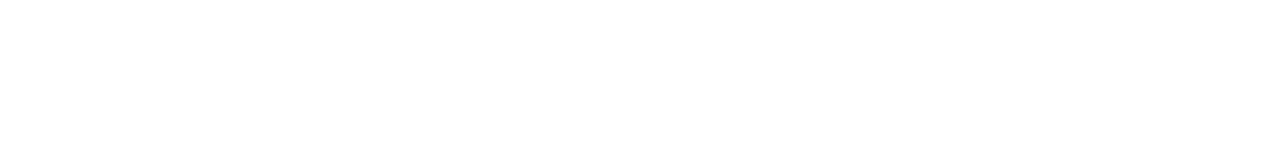
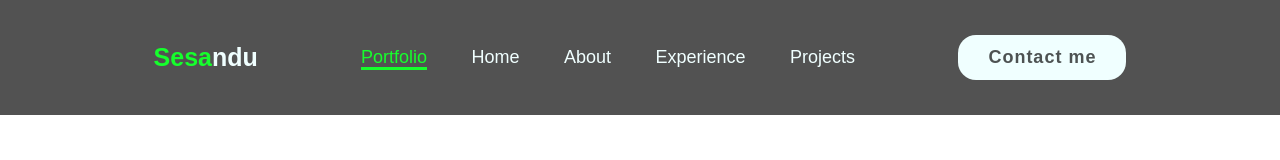
Before and after one commit to sesandu-raj/Personal_Portfolio-Level-0-, a plain HTML site: page index.html in a window 1280 px wide. Drawn offline with nearby package versions, Linux system fonts and the light colour scheme.

Commit message:
Added NAvigation bar and Styled it

```diff
--- a/index.html
+++ b/index.html
@@ -10,5 +10,18 @@
       rel="stylesheet"
     />
   </head>
-  <body></body>
+  <body>
+    <header class="header">
+      <a href="#" class="logo"><span>Sesa</span>ndu</a>
+      <nav class="navbar">
+        <a href="#" class="active">Portfolio</a>
+        <a href="#">Home</a>
+        <a href="#">About</a>
+        <a href="#">Experience</a>
+        <a href="#">Projects</a>
+      </nav>
+
+      <a href="#" class="contact">Contact me</a>
+    </header>
+  </body>
 </html>
--- a/style.css
+++ b/style.css
@@ -6,3 +6,68 @@
   text-decoration: none;
   list-style: none;
 }
+
+.header {
+  position: fixed;
+  top: 0;
+  left: 0;
+  width: 100%;
+  padding: 35px 12%;
+  background: rgba(0, 0, 0, 0.679);
+  backdrop-filter: blur(10px);
+  display: flex;
+  justify-content: space-between;
+  align-items: center;
+  z-index: 100;
+}
+
+.logo {
+  font-size: 25px;
+  color: azure;
+  font-weight: 600;
+  transition: 0.3s ease;
+}
+
+.logo:hover {
+  color: rgb(21, 255, 44);
+  text-shadow: 0 0 25px rgb(21, 255, 44), 0 0 5px rgb(21, 255, 44);
+  transform: scale(1.1);
+}
+
+span {
+  color: rgb(21, 255, 44);
+}
+
+.navbar a {
+  font-size: 18px;
+  color: azure;
+  font-weight: 500;
+  margin: 0 20px;
+  border-bottom: 3px solid transparent;
+  transition: 0.3s ease;
+}
+
+.navbar a:hover,
+.navbar a.active {
+  color: rgb(21, 255, 44);
+  border-bottom: 3px solid rgb(21, 255, 44);
+}
+
+.contact {
+  padding: 10px 28px;
+  background-color: azure;
+  color: rgba(0, 0, 0, 0.679);
+  border: 2px solid transparent;
+  border-radius: 18px;
+  font-size: 18px;
+  letter-spacing: 1px;
+  font-weight: 600;
+  transition: 0.3s ease;
+}
+
+.contact:hover {
+  background-color: rgb(21, 255, 44);
+  color: azure;
+  /* border: 2px solid azure; */
+  box-shadow: 0 0 25px rgb(21, 255, 44), 0 0 5px rgb(21, 255, 44);
+}
```
